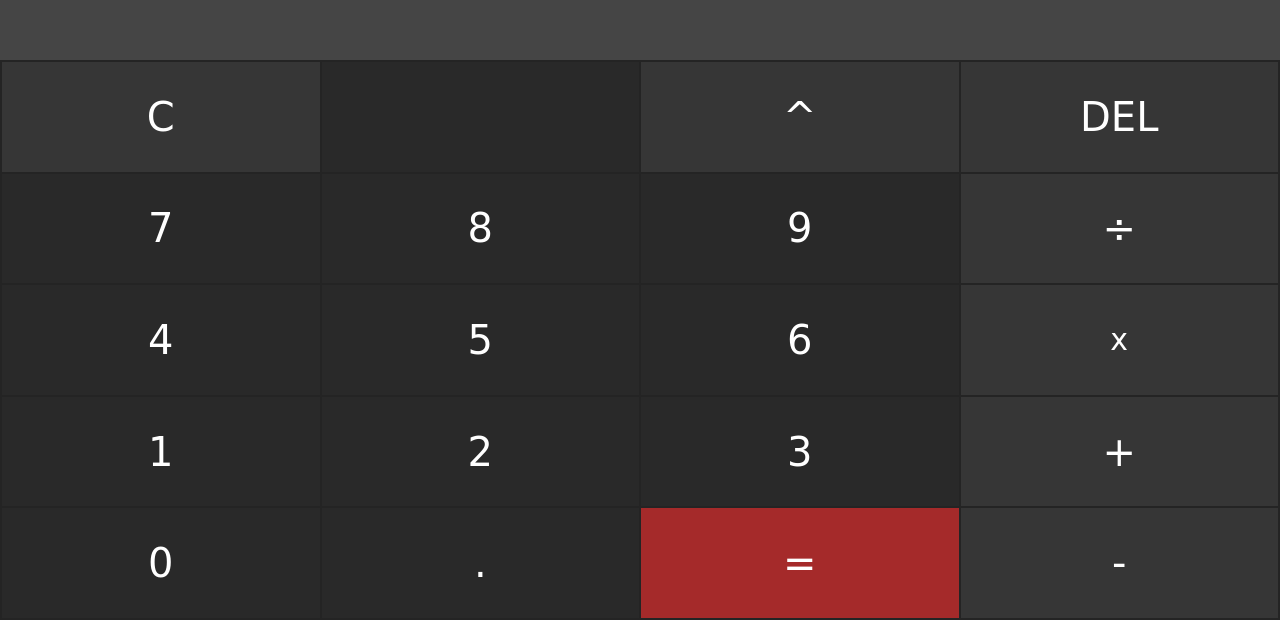
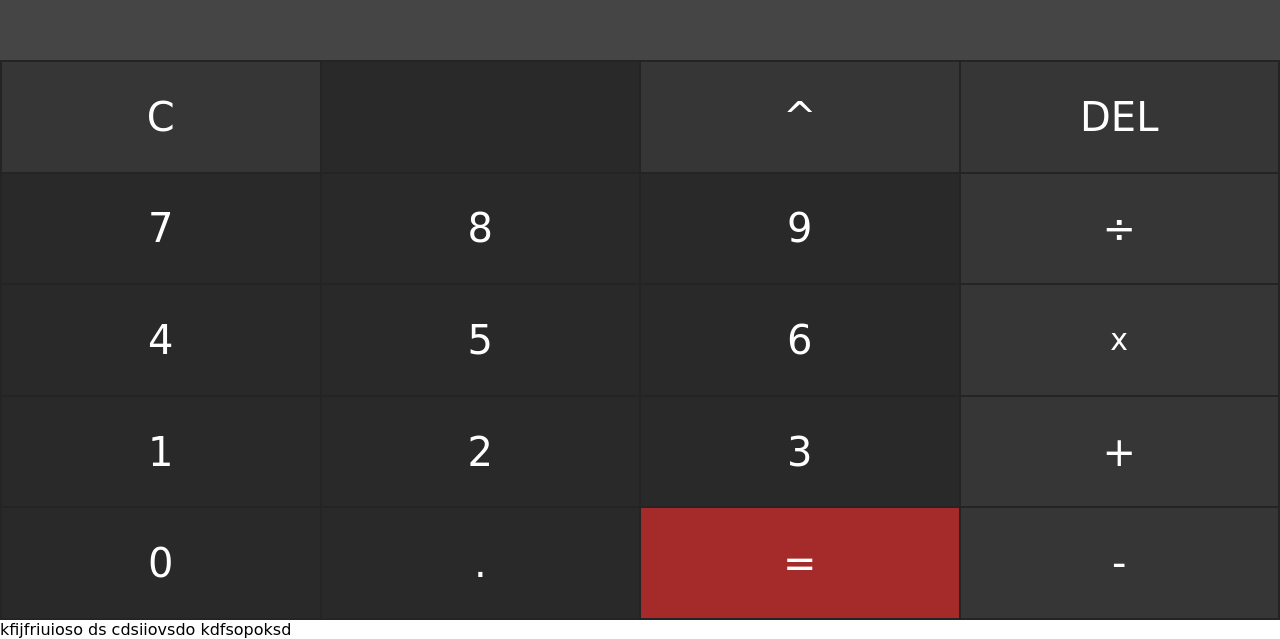
Before and after one commit to AlbaraaAlpaka/Taschenrechner, a plain HTML site: page index.html in a window 1280 px wide. Shown: the part 180-819 px from the top of the page. Drawn offline with Linux system fonts and the light colour scheme; a web font is replaced by a local one.

Commit message:
Update index.html

```diff
--- a/index.html
+++ b/index.html
@@ -83,3 +83,9 @@
 </body>
 
 </html>
+
+kfijfriuioso
+ds
+cdsiiovsdo
+
+kdfsopoksd
```
